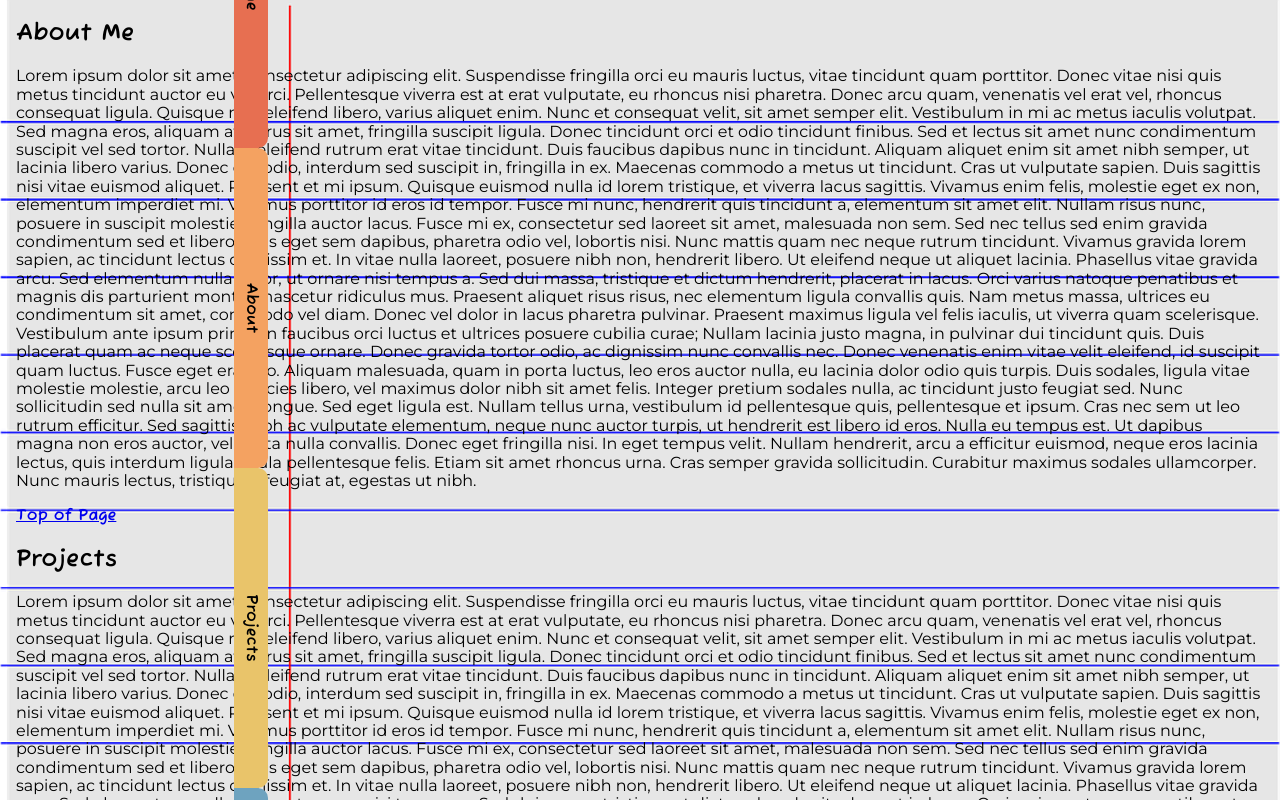
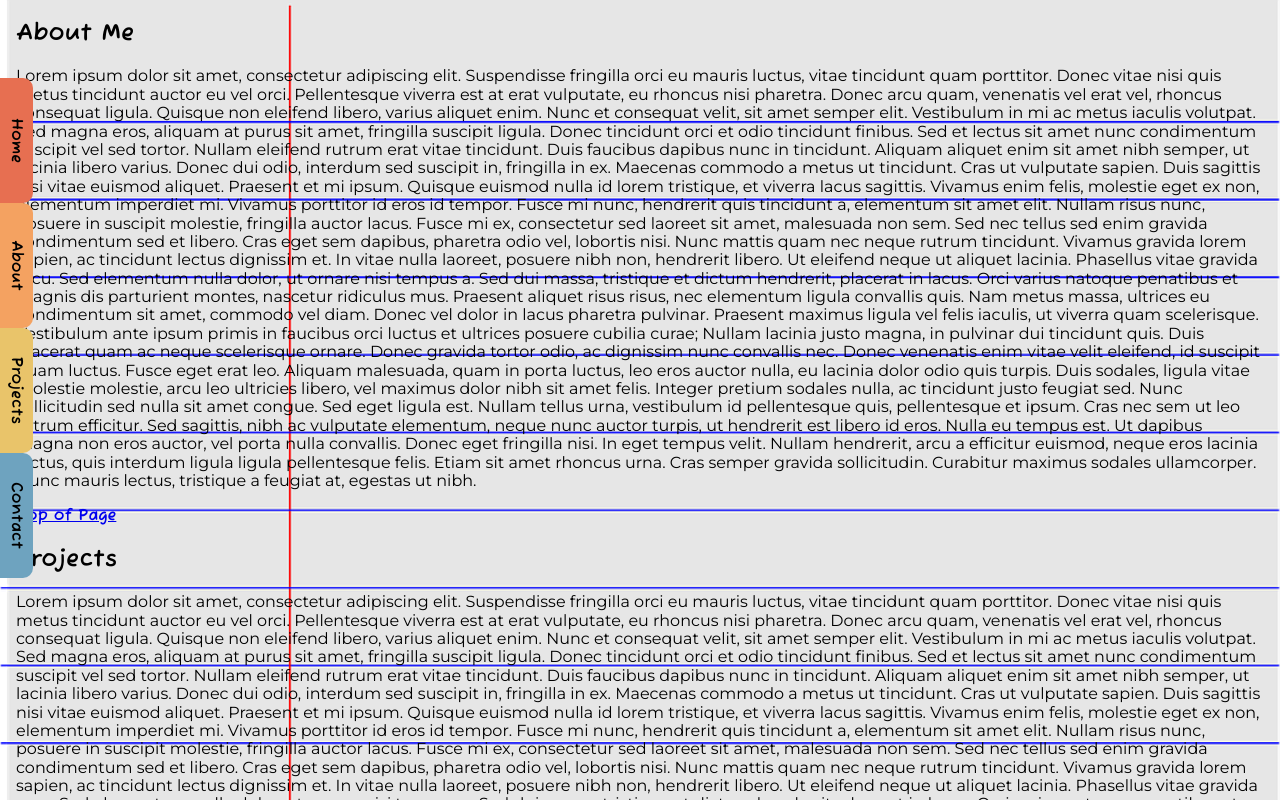
Before and after one commit to eliao13/web-portfolio-project, a React (Create React App) app: page / in a window 1280 px wide. Shown: the top 800 px of the page. Built offline with nearby package versions, Linux system fonts and the light colour scheme.

Commit message:
finished nav bar position for desktop

```diff
--- a/src/App.js
+++ b/src/App.js
@@ -8,9 +8,10 @@ function App() {
   return (
     <BrowserRouter>
       <div className="site-wrapper">
+        <header>
+          <Navbar />
+        </header>
         <main className='site-main'>
-          <header />
-          <Navbar />
           <About />
           <Projects />
           <Contact />
--- a/src/components/Navbar.js
+++ b/src/components/Navbar.js
@@ -26,14 +26,9 @@ function Navbar() {
     return () => window.removeEventListener('scroll', handleScroll);
   }, [prevScrollPosition, visible, handleScroll]);
 
-  // const mediaMatch = window.matchMedia('(min-width: 768px)');
-
-  // console.log(mediaMatch.matches);
-
   const minStyles = {
     style: {
       bottom: visible ? '0' : '-36px',
-      color: 'red',
     }
   }
 
@@ -44,34 +39,19 @@ function Navbar() {
     }
   }
 
-  const style = function () {
+  function style() {
     if (window.innerWidth < 768) {
       return minStyles;
-      console.log(minStyles.style);
     } else {
       return maxStyles;
-      console.log(maxStyles.style);
     }
   }
 
-  // const style = {
-  //   '@media screen and (maxWidth: 768px)': {
-  //     bottom: visible ? '0' : '-36px',
-  //   },
-
-  //   '@media screen and (minWidth: 768px)': {
-  //     bottom: 'auto',
-  //     left: visible ? '0' : '-36px',
-  //   }
-  // }
-
-
-
   return (
-    <div className="nav-bar" style={style.style}>
+    <div className="nav-bar" style={style().style}>
       <ul>
         <li>
-          <Link smooth to='/' className="home-link">Home</Link>
+          <Link smooth to='#' className="home-link">Home</Link>
         </li>
         <li>
           <Link smooth to='#about' className="about-link">About</Link>
@@ -83,7 +63,7 @@ function Navbar() {
           <Link smooth to='#contact' className="contact-link">Contact</Link>
         </li>
       </ul>
-    </div>
+    </div >
   )
 }
 export default Navbar
--- a/src/styles/_navbar.scss
+++ b/src/styles/_navbar.scss
@@ -9,9 +9,9 @@
     transition: bottom 0.5s;
 
     @media screen and (min-width: 768px) {
-        transform: rotate(90deg) translateX(430px) translateY(390px);
+        transform: rotate(90deg) translateX(290px) translateY(235px);
         transition: left 0.5s;
-        bottom: auto;
+        width: 500px;
     }
 
     ul {
```
